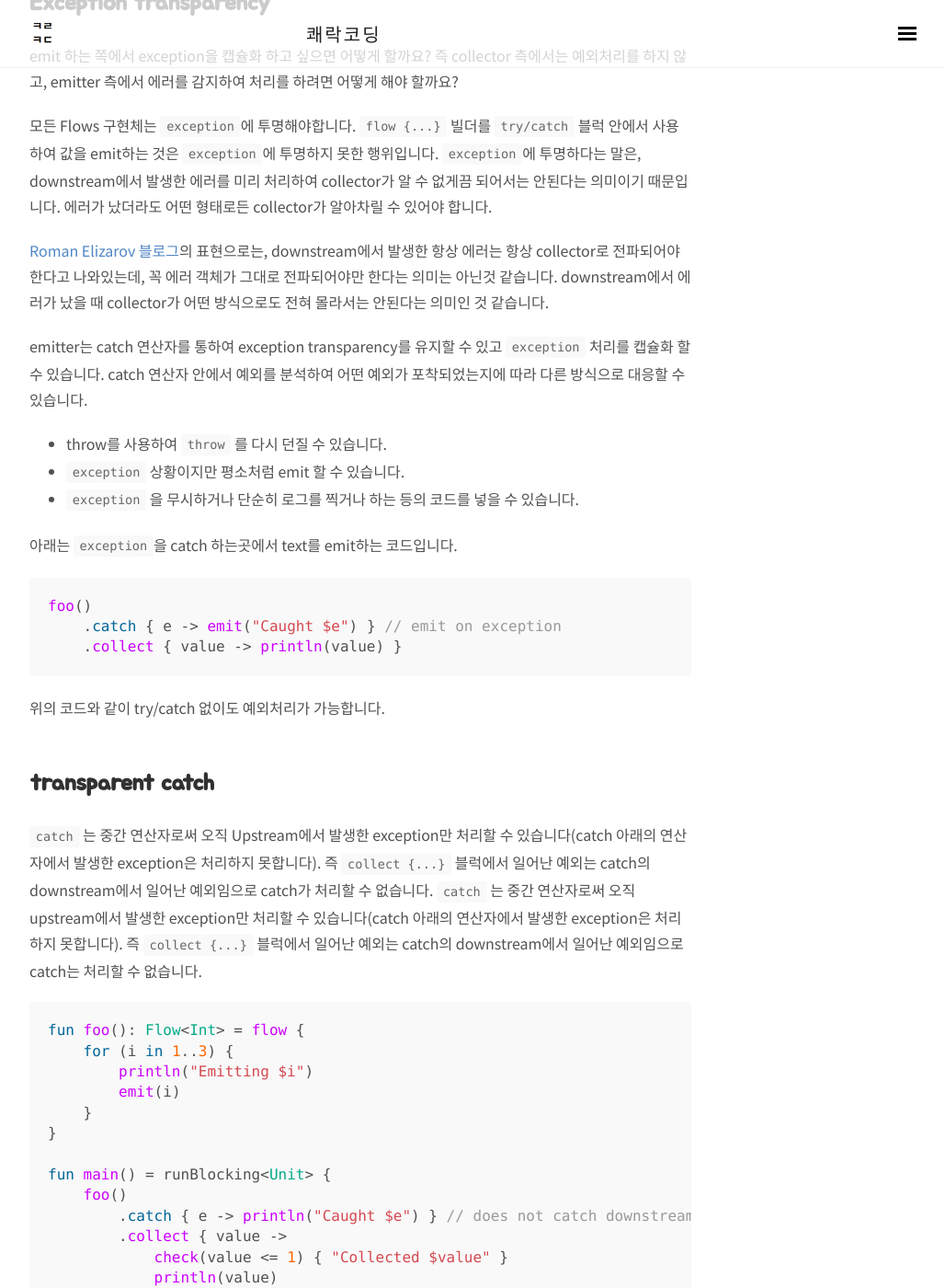
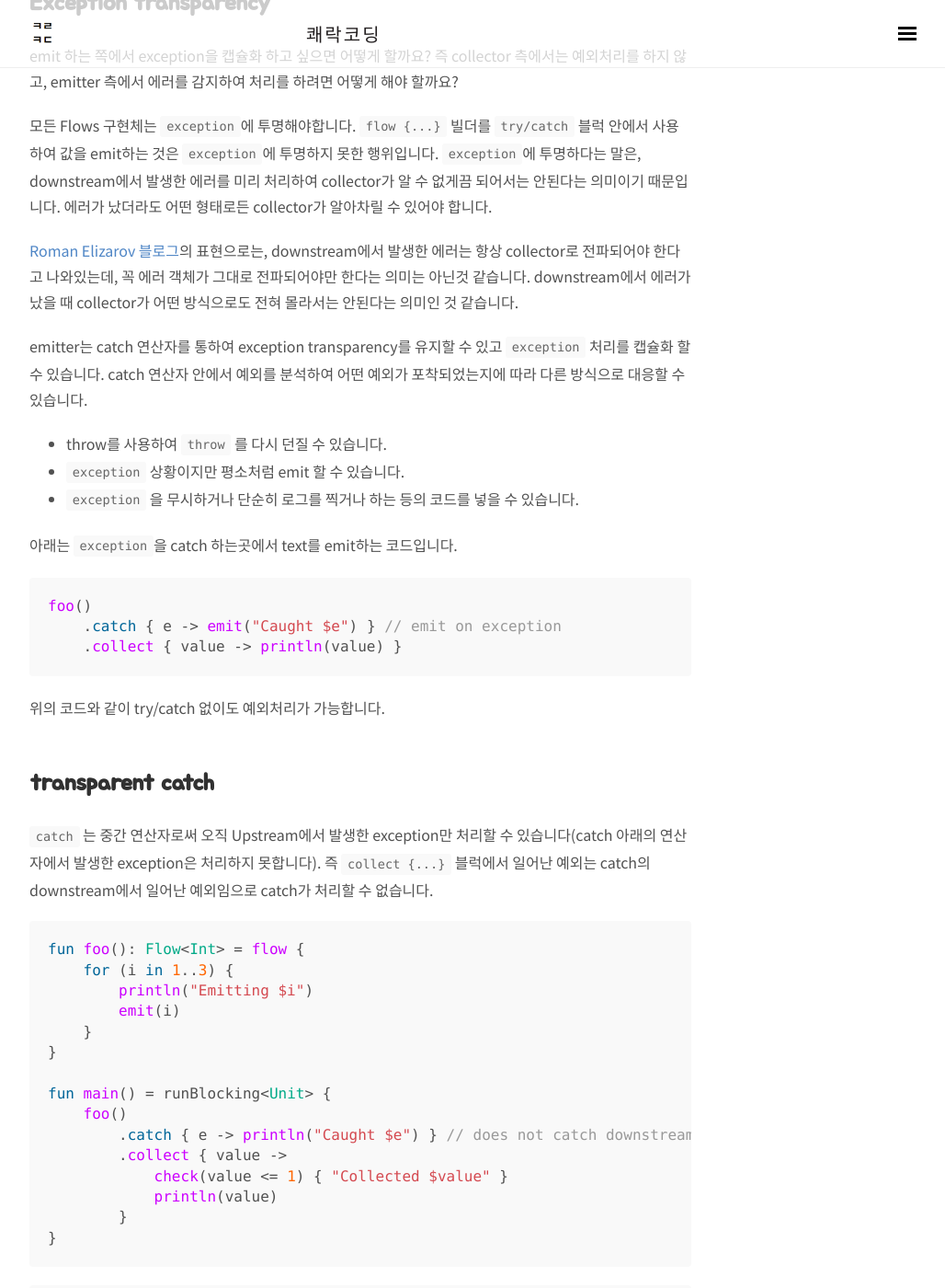
Before and after one commit to wooooooak/wooooooak.github.io, a Jekyll site: the page built from _posts/kotlin/2020-05-26-flow_exception.md, in a window 1280 px wide and 1400 px high, scrolled down 2186 px. Shown: the whole window at 92% size, without its empty margins (248-1276 px from the left). Built offline with Jekyll 4.4.1, drawn with Linux system fonts in a browser that asks for light colours; nearby versions of some CDN libraries; some web fonts are replaced; comment, search, counter and statistics services are not loaded.

Commit message:
오탈자 수정

````diff
--- a/_posts/kotlin/2020-05-26-flow_exception.md
+++ b/_posts/kotlin/2020-05-26-flow_exception.md
@@ -85,7 +85,7 @@ emit 하는 쪽에서 exception을 캡슐화 하고 싶으면 어떻게 할까
 
 모든 Flows 구현체는 `exception`에 투명해야합니다. `flow {...}` 빌더를 `try/catch` 블럭 안에서 사용하여 값을 emit하는 것은 `exception`에 투명하지 못한 행위입니다. `exception`에 투명하다는 말은, downstream에서 발생한 에러를 미리 처리하여 collector가 알 수 없게끔 되어서는 안된다는 의미이기 때문입니다. 에러가 났더라도 어떤 형태로든 collector가 알아차릴 수 있어야 합니다.
 
-[Roman Elizarov 블로그](https://medium.com/@elizarov/exceptions-in-kotlin-flows-b59643c940fb)의 표현으로는, downstream에서 발생한 항상 에러는 항상 collector로 전파되어야 한다고 나와있는데, 꼭 에러 객체가 그대로 전파되어야만 한다는 의미는 아닌것 같습니다. downstream에서 에러가 났을 때 collector가 어떤 방식으로도 전혀 몰라서는 안된다는 의미인 것 같습니다.
+[Roman Elizarov 블로그](https://medium.com/@elizarov/exceptions-in-kotlin-flows-b59643c940fb)의 표현으로는, downstream에서 발생한 에러는 항상 collector로 전파되어야 한다고 나와있는데, 꼭 에러 객체가 그대로 전파되어야만 한다는 의미는 아닌것 같습니다. downstream에서 에러가 났을 때 collector가 어떤 방식으로도 전혀 몰라서는 안된다는 의미인 것 같습니다.
 
 emitter는 catch 연산자를 통하여 exception transparency를 유지할 수 있고 `exception` 처리를 캡슐화 할 수 있습니다. catch 연산자 안에서 예외를 분석하여 어떤 예외가 포착되었는지에 따라 다른 방식으로 대응할 수 있습니다.
 
@@ -106,7 +106,6 @@ foo()
 ## transparent catch
 
 `catch` 는 중간 연산자로써 오직 Upstream에서 발생한 exception만 처리할 수 있습니다(catch 아래의 연산자에서 발생한 exception은 처리하지 못합니다). 즉 `collect {...}` 블럭에서 일어난 예외는 catch의 downstream에서 일어난 예외임으로 catch가 처리할 수 없습니다.
-`catch` 는 중간 연산자로써 오직 upstream에서 발생한 exception만 처리할 수 있습니다(catch 아래의 연산자에서 발생한 exception은 처리하지 못합니다). 즉 `collect {...}` 블럭에서 일어난 예외는 catch의 downstream에서 일어난 예외임으로 catch는 처리할 수 없습니다.
 
 ```kotlin
 fun foo(): Flow<Int> = flow {
````
